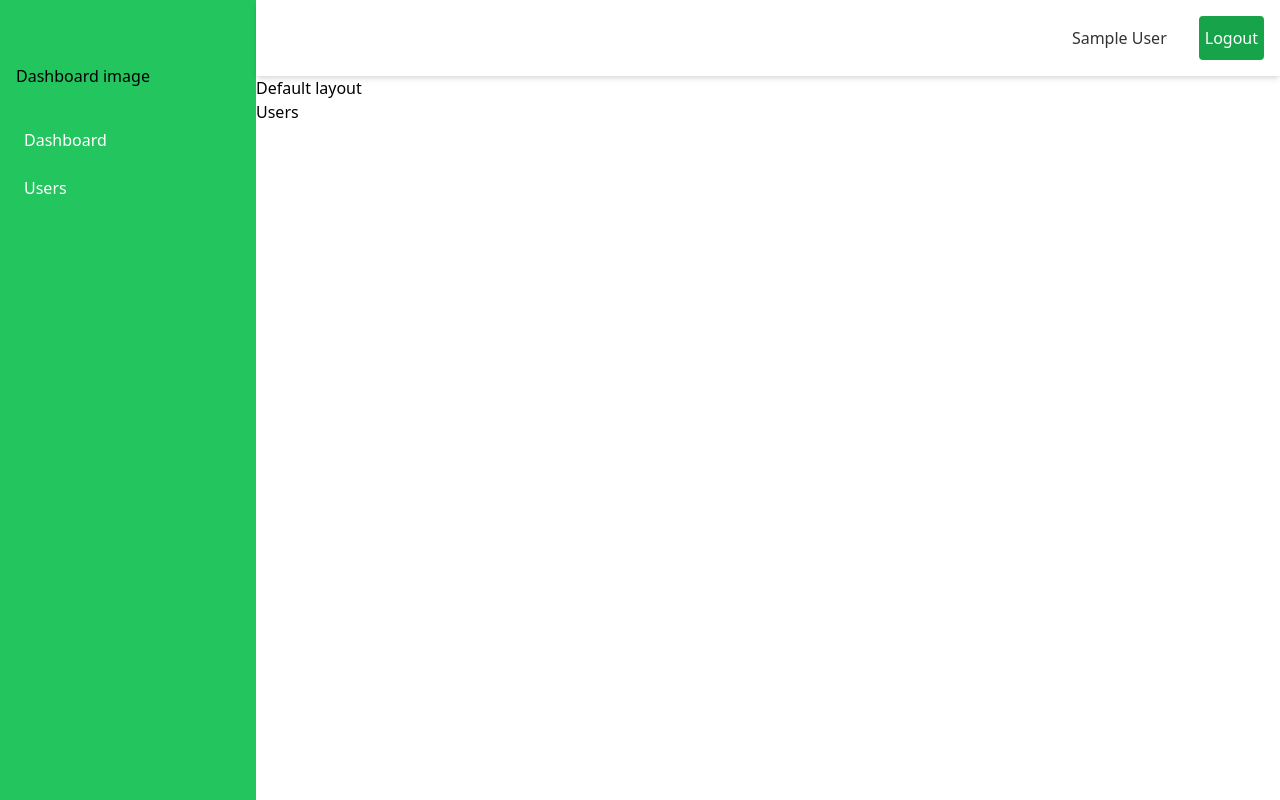
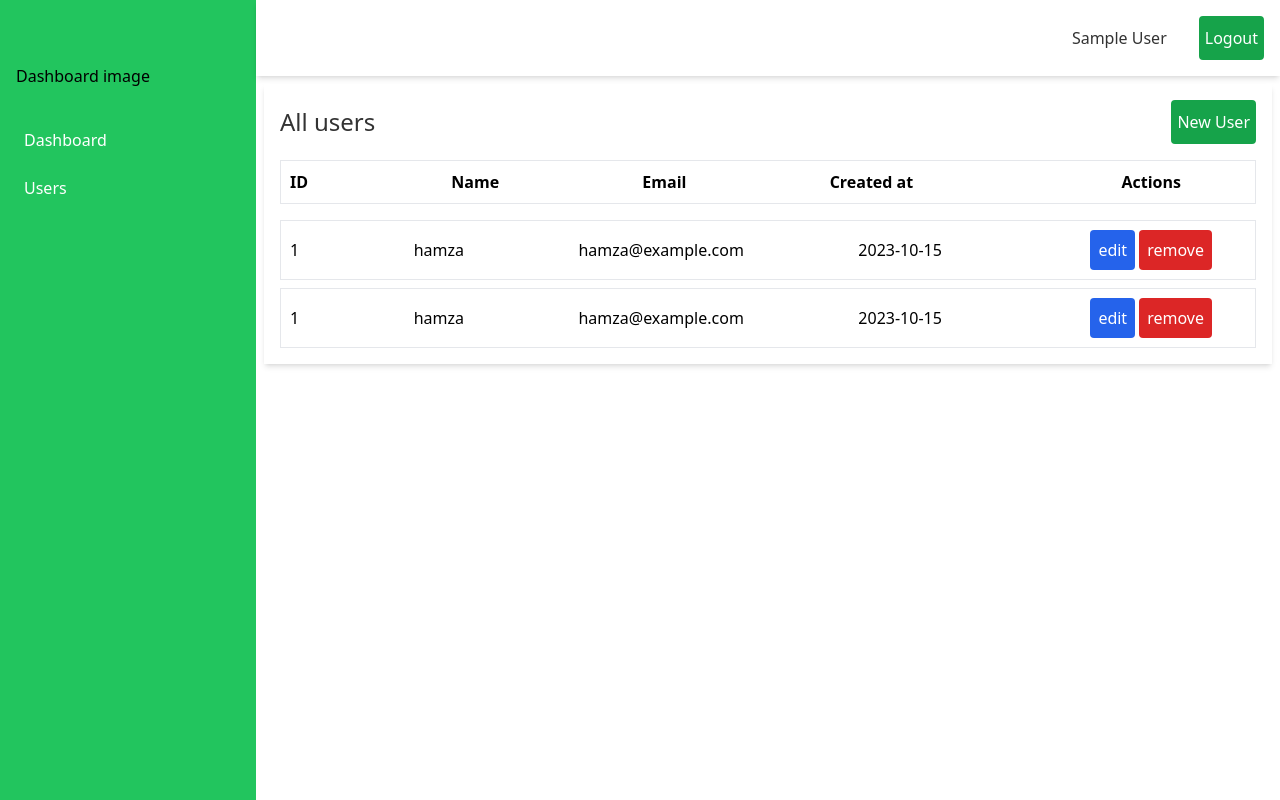
Before and after one commit to aitaddihamza/users_crud_app, a React (Vite) app in the folder react-front/: page /users in a window 1280 px wide. Built offline with nearby package versions, Linux system fonts and the light colour scheme; no server answers; sample sign-in values are in the browser's storage.

Commit message:
created UserForm and Users components and style them

```diff
--- a/react-front/src/layouts/DefaultLayout.jsx
+++ b/react-front/src/layouts/DefaultLayout.jsx
@@ -56,7 +56,6 @@ const DefaultLayout = () => {
                             Logout{" "}
                         </button>
                     </header>
-                    <h1>Default layout </h1>
                     <Outlet />
                 </section>
             </div>
--- a/react-front/src/views/user/UserForm.jsx
+++ b/react-front/src/views/user/UserForm.jsx
@@ -1,7 +1,48 @@
-import React from "react";
+import { useState } from "react";
+import { Link } from "react-router-dom";
 
 const UserForm = () => {
-    return <div>UserForm</div>;
+    const handleSubmit = () => {};
+    const [errors, setErrors] = useState(null);
+    return (
+        <form
+            className="flex flex-col m-4 gap-4 shadow-md px-8 pb-[4rem] pt-8 mt-4"
+            onSubmit={handleSubmit}
+        >
+            <h1 className="text-xl font-medium text-[#333]">
+                Create a new user{" "}
+            </h1>
+            {errors && (
+                <ul className="bg-red-600 rounded text-white flex flex-col gap-1 p-1">
+                    {Object.keys(errors).map((key) => (
+                        <li key={key}>{errors[key][0]}</li>
+                    ))}
+                </ul>
+            )}
+            <input
+                className="p-2 border border-solid rounded focus:placeholder-transparent focus:outline focus:outline-green-500"
+                placeholder="Name"
+            />
+            <input
+                type="email"
+                className="p-2 border border-solid rounded focus:placeholder-transparent focus:outline focus:outline-green-500"
+                placeholder="Email"
+            />
+            <input
+                type="password"
+                className="p-2 border border-solid rounded focus:placeholder-transparent focus:outline focus:outline-green-500"
+                placeholder="Password"
+            />
+            <input
+                type="password"
+                className="p-2 border border-solid rounded focus:placeholder-transparent focus:outline focus:outline-green-500"
+                placeholder="Password Confirmation"
+            />
+            <div className="flex gap-4 items-center mt-2">
+                <button className="btn-primary w-24 mx-auto">Save</button>
+            </div>
+        </form>
+    );
 };
 
 export default UserForm;
--- a/react-front/src/views/user/Users.jsx
+++ b/react-front/src/views/user/Users.jsx
@@ -1,7 +1,63 @@
-import React from "react";
+import { Link } from "react-router-dom";
 
 const Users = () => {
-    return <div>Users</div>;
+    return (
+        <div className="bg-white shadow-md m-2 p-4">
+            <div className="flex items-center justify-between mb-4">
+                <h1 className="text-2xl font-medium text-[#333]">All users </h1>
+                <Link className="btn-primary" to="/new">
+                    New User
+                </Link>
+            </div>
+            <table className="flex flex-col gap-4">
+                <thead className="flex justify-between items-center border p-2">
+                    <th>ID</th>
+                    <th>Name</th>
+                    <th>Email</th>
+                    <th>Created at </th>
+                    <th className="flex justify-center items-center  w-1/5">
+                        Actions{" "}
+                    </th>
+                </thead>
+                <tbody className="flex flex-col gap-2">
+                    <tr className="flex justify-between items-center border p-2">
+                        <td>1</td>
+                        <td>hamza</td>
+                        <td>hamza@example.com</td>
+                        <td>2023-10-15</td>
+                        <td className="flex justify-center items-center gap-1 w-1/5">
+                            <Link
+                                to="/edit/:1"
+                                className="text-white bg-blue-600 rounded p-2"
+                            >
+                                edit
+                            </Link>
+                            <button className="text-white rounded p-2 bg-red-600">
+                                remove
+                            </button>
+                        </td>
+                    </tr>
+                    <tr className="flex justify-between items-center border p-2">
+                        <td>1</td>
+                        <td>hamza</td>
+                        <td>hamza@example.com</td>
+                        <td>2023-10-15</td>
+                        <td className="flex justify-center items-center gap-1 w-1/5">
+                            <Link
+                                to="/edit/:1"
+                                className="text-white bg-blue-600 rounded p-2"
+                            >
+                                edit
+                            </Link>
+                            <button className="text-white rounded p-2 bg-red-600">
+                                remove
+                            </button>
+                        </td>
+                    </tr>
+                </tbody>
+            </table>
+        </div>
+    );
 };
 
 export default Users;
```
